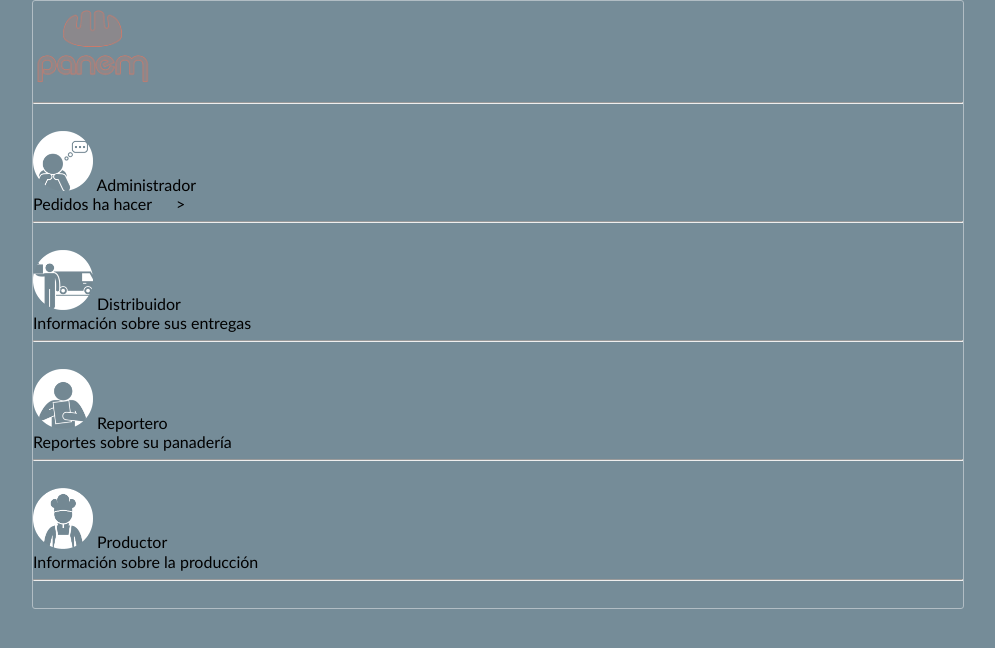
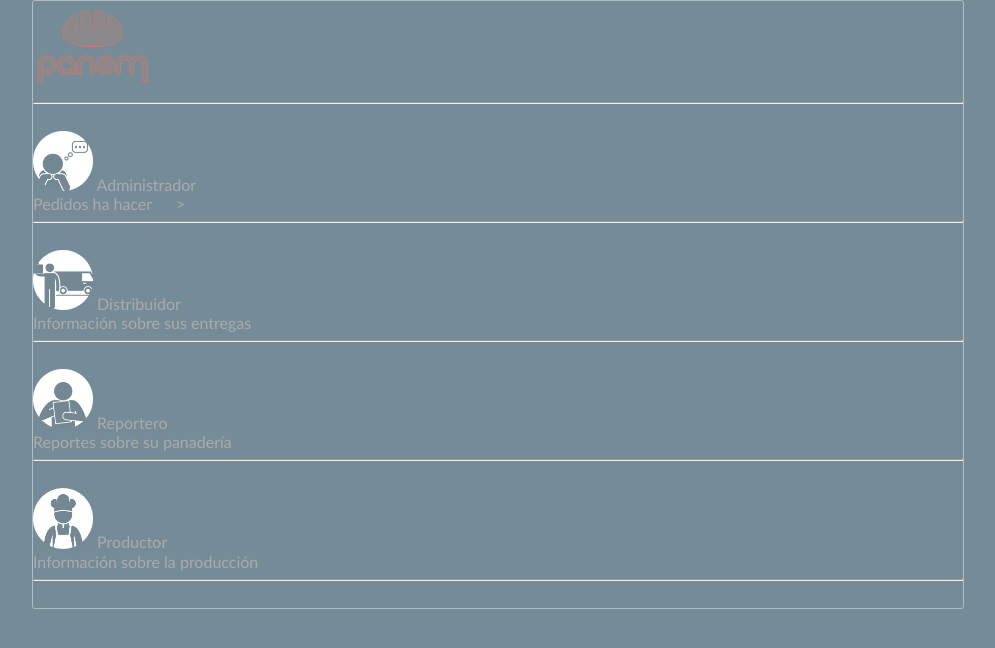
Before and after one commit to frgm/TTA-Inventory, a Django app: page /menu in a window 1280 px wide. Shown: the top 648 px of the page, without its empty margins (142-1137 px from the left). Run offline with Django 3.2, Linux system fonts and the light colour scheme; data that the repository does not hold is empty; parts of the project's set-up code (start-up, migrations or seed data) failed here and were passed over; some libraries are stand-ins or nearby versions.

Commit message:
Menu styles

```diff
--- a/mainApp/static/menu.js
+++ b/mainApp/static/menu.js
@@ -17,15 +17,19 @@ $(function(){
             }
             if (flags & 8){   //adminInv
                 $("#adminInv").bind('click', {param: "adminInv"}, menuClick);
+                $("#adminInv").removeClass("disabled");
             }
             if (flags & 4){   //distribution
                 $("#distribution").bind('click', {param: "distribution"}, menuClick);
+                $("#distribution").removeClass("disabled");
             }
             if (flags & 2){   //production
                 $("#production").bind('click', {param: "production"}, menuClick);
+                $("#production").removeClass("disabled");
             }
             if (flags & 1){   //report
                 $("#report").bind('click', {param: "report"}, menuClick);
+                $("#report").removeClass("disabled");
             }else{
                 alert("Roles no encontrados");
             }
--- a/mainApp/static/style.css
+++ b/mainApp/static/style.css
@@ -109,3 +109,7 @@
 .menuDiv {
     display: flex
 }
+
+.disabled label{
+    color: #aaa;
+}
--- a/mainApp/templates/menu.html
+++ b/mainApp/templates/menu.html
@@ -14,7 +14,7 @@
         </div>
         <hr>
         </br>
-        <div id="adminInv" class="menudiv">
+        <div id="adminInv" class="menudiv disabled">
             <img src= "{% static 'Admin_1.png' %}" alt="Administrador">
             <label class="bigLabel"> Administrador</label></br>
             <label> Pedidos ha hacer</label>
@@ -22,21 +22,21 @@
         </div>
         <hr>
         </br>
-        <div id="distribution" class="menudiv">
+        <div id="distribution" class="menudiv disabled">
             <img src= "{% static 'Distributor_1.png' %}" alt="Distribuidor">
             <label class="bigLabel"> Distribuidor</label></br>
             <label> Información sobre sus entregas</label>
         </div>
         <hr>
         </br>
-        <div id="report" class="menudiv">
+        <div id="report" class="menudiv disabled">
             <img src= "{% static 'Reporter_1.png' %}" alt="Reportero">
             <label class="bigLabel"> Reportero</label></br>
             <label> Reportes sobre su panadería</label>
         </div>
         <hr>
         </br>
-        <div id="production" class="menudiv">
+        <div id="production" class="menudiv disabled">
             <img src= "{% static 'Producer_1.png' %}" alt="Productor">
             <label class="bigLabel"> Productor</label></br>
             <label> Información sobre la producción</label>
```
